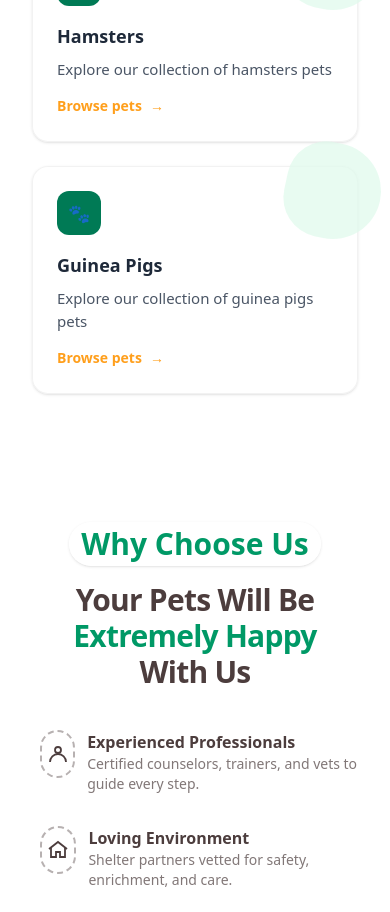
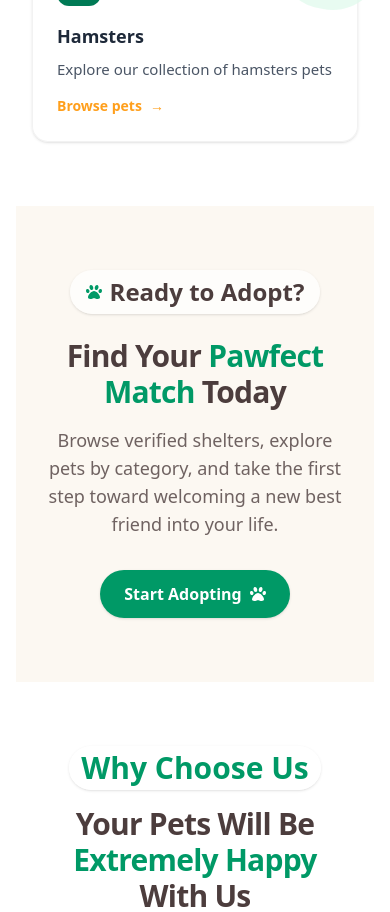
Before and after one commit to ruhanaatiq/pawfect-match, a Next.js app: page / in a window 390 px wide. Shown: the part 5260-6172 px from the top of the page. Built offline with nearby package versions, Linux system fonts and the light colour scheme.

Commit message:
Call to Action CTA

```diff
--- a/src/app/page.js
+++ b/src/app/page.js
@@ -5,10 +5,7 @@ import About from "@/components/AboutUs";
 import WhyChooseUs from "@/components/WhyChooseUs";
 import Testimonials from "@/components/Testimonials";
 import BlogSection from "@/components/BlogSection";
-
-
-
-
+import CalltoAction from "@/components/CalltoAction";
 
 export default function HomePage() {
   return (
@@ -17,6 +14,7 @@ export default function HomePage() {
       <Services />
       <About/>
        <PetCategories/>
+       <CalltoAction/>
        <WhyChooseUs/>
        <Testimonials/>
        <BlogSection/>
--- /dev/null
+++ b/src/components/CalltoAction.jsx
@@ -0,0 +1,40 @@
+"use client";
+import Link from "next/link";
+import { FaPaw } from "react-icons/fa";
+
+export default function CalltoAction() {
+  return (
+    <section
+      className="relative py-16 md:py-20 text-[#4C3D3D]"
+      style={{ backgroundColor: "rgba(249, 242, 229,0.5)" }}
+    >
+      <div className="max-w-4xl mx-auto px-6 text-center">
+        {/* Decorative Bubble */}
+        <p className="inline-flex items-center gap-2 px-4 py-1.5 rounded-full bg-white/70 shadow-sm mb-6">
+          <FaPaw className="text-emerald-600" />
+          <span className="text-2xl md:text-3xl font-semibold">
+            Ready to Adopt?
+          </span>
+        </p>
+
+        {/* Heading */}
+        <h2 className="text-3xl md:text-4xl font-extrabold tracking-tight mb-4">
+          Find Your <span className="text-emerald-600">Pawfect Match</span> Today
+        </h2>
+        <p className="text-lg text-[#4C3D3D]/80 mb-8 max-w-2xl mx-auto">
+          Browse verified shelters, explore pets by category, and take the first
+          step toward welcoming a new best friend into your life.
+        </p>
+
+        {/* CTA Button */}
+        <Link
+          href="/adopt"
+          className="inline-flex items-center gap-2 rounded-full bg-emerald-600 px-6 py-3 text-white font-semibold hover:bg-emerald-700 shadow transition"
+        >
+          Start Adopting
+          <FaPaw aria-hidden className="text-base" />
+        </Link>
+      </div>
+    </section>
+  );
+}
--- a/src/data/category.json
+++ b/src/data/category.json
@@ -54,13 +54,7 @@
           "Syrian"
         ]
       }
-    },
-    "Guinea Pigs": {
-      "species": {
-        "Guinea Pig": [
-          "Abyssinian"
-        ]
-      }
     }
+
   }
 }
```
